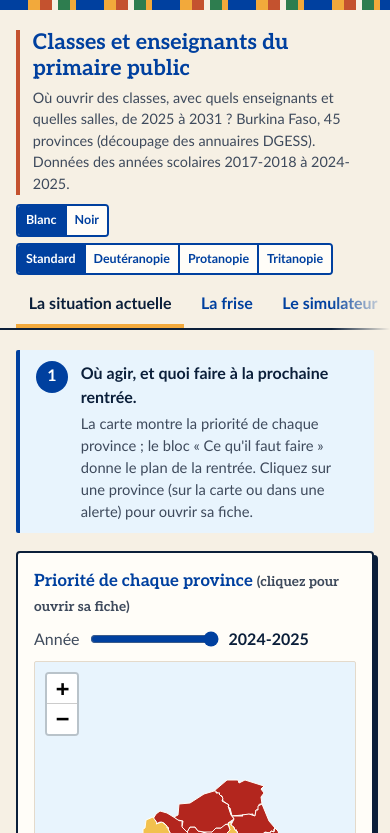
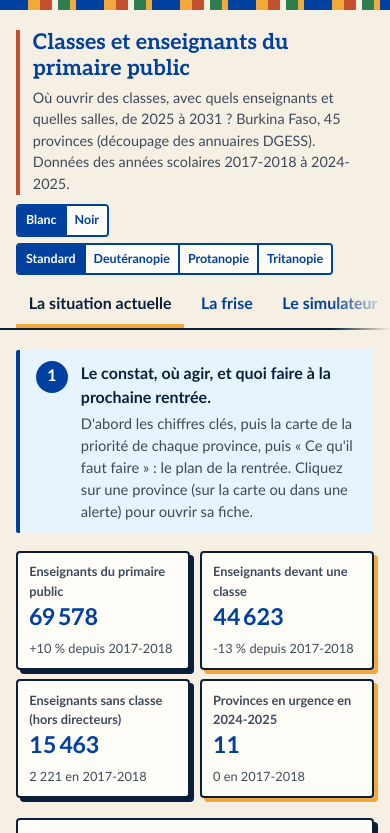
Before and after one commit to MouhamaDiallo/outil-classes-enseignants-bf, a plain HTML site: page index.html in a window 390 px wide. Shown: the top 833 px of the page. Drawn offline with nearby package versions, Linux system fonts and the light colour scheme; a web font is replaced by a local one.

Commit message:
Accueil : chiffres clés, carte, solution

```diff
--- a/index.html
+++ b/index.html
@@ -9,7 +9,7 @@
   <link rel="preconnect" href="https://fonts.googleapis.com">
   <link rel="preconnect" href="https://fonts.gstatic.com" crossorigin>
   <link rel="stylesheet" href="https://fonts.googleapis.com/css2?family=Aleo:wght@400;700&family=Andika:wght@400;700&display=swap">
-  <link rel="stylesheet" href="style.css?v=30">
+  <link rel="stylesheet" href="style.css?v=31">
 </head>
 <body>
   <header class="entete">
@@ -44,7 +44,8 @@
     <p id="chargement" class="chargement" role="status">Chargement des données et des bibliothèques… (quelques secondes si la connexion est lente)</p>
     <!-- 1. La situation actuelle -->
     <section id="ecran-situation" class="ecran actif" role="tabpanel">
-      <div class="but-ecran"><span class="numero">1</span><div><p><b>Où agir, et quoi faire à la prochaine rentrée.</b></p><p class="quoi">La carte montre la priorité de chaque province ; le bloc « Ce qu'il faut faire » donne le plan de la rentrée. Cliquez sur une province (sur la carte ou dans une alerte) pour ouvrir sa fiche.</p></div></div>
+      <div class="but-ecran"><span class="numero">1</span><div><p><b>Le constat, où agir, et quoi faire à la prochaine rentrée.</b></p><p class="quoi">D'abord les chiffres clés, puis la carte de la priorité de chaque province, puis « Ce qu'il faut faire » : le plan de la rentrée. Cliquez sur une province (sur la carte ou dans une alerte) pour ouvrir sa fiche.</p></div></div>
+      <div class="tuiles" id="tuiles"></div>
       <div class="grille-accueil">
         <figure class="carte-bloc">
           <figcaption>
@@ -60,7 +61,6 @@
           <p><a href="#simulateur" class="lien-plan">Voir le plan détaillé, province par province et année par année →</a></p>
         </section>
       </div>
-      <div class="tuiles" id="tuiles"></div>
       <section class="bloc alertes-bloc">
         <h3>Ce qu'on observe aujourd'hui (2024-2025, avant le plan)</h3>
         <ul id="alertes" class="liste-reco"></ul>
--- a/style.css
+++ b/style.css
@@ -303,3 +303,9 @@ a.lien-prov:hover { text-decoration-thickness: 2px; }
   .entete { gap: .6rem; padding-bottom: .3rem; }
   .sous-titre { font-size: .9rem; }
 }
+@media (max-width: 760px) {
+  .tuiles { grid-template-columns: repeat(2, minmax(0, 1fr)); gap: .6rem; }
+  .tuile { padding: .6rem .7rem; }
+  .tuile .valeur { font-size: 1.45rem; }
+  .tuile .libelle, .tuile .ecart { font-size: .8rem; }
+}
```
